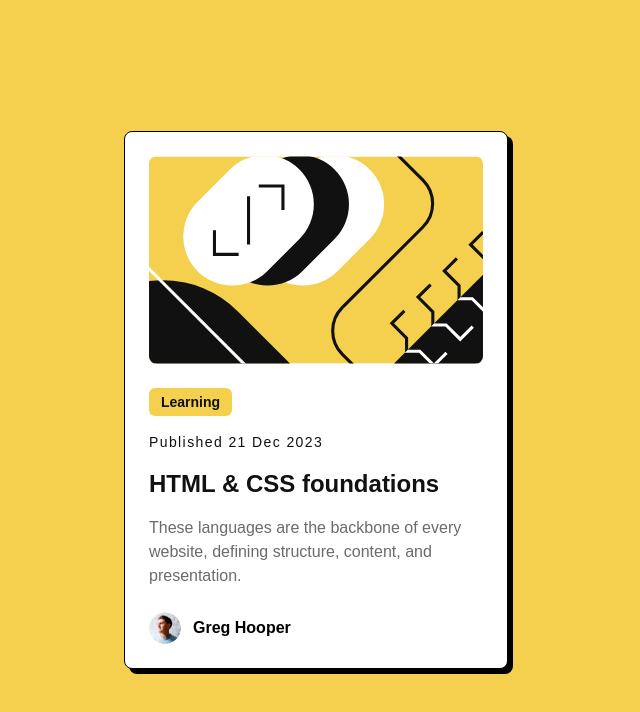
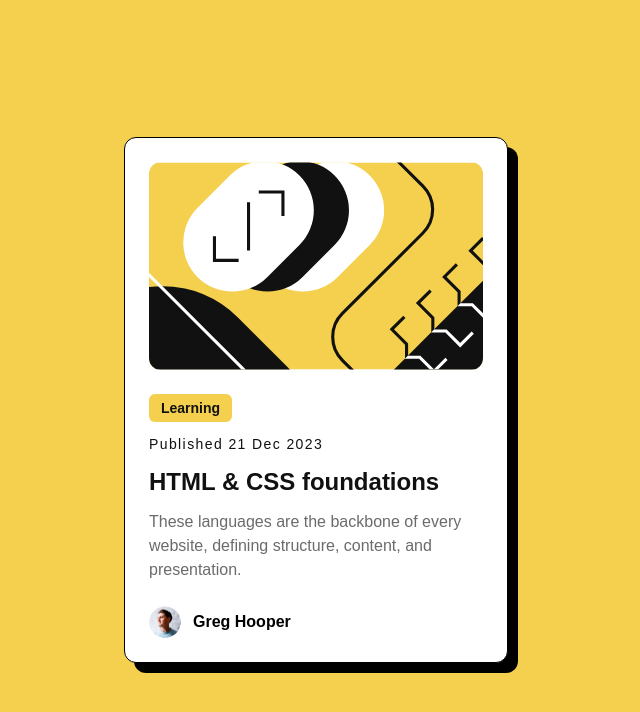
Before and after one commit to thisisranjithk/blog-preview-card, a website: page index.html in a window 1280 px wide. Shown: the whole page, without its empty margins (324-964 px from the left). Drawn offline with Linux system fonts and the light colour scheme.

Commit message:
ui bug fix

```diff
--- a/index.html
+++ b/index.html
@@ -11,12 +11,12 @@
       <section class="section-container">
         <div class="mb-6">
           <img
-            class="w-full h-52 rounded-lg overflow-hidden object-cover"
+            class="w-full h-52 rounded-xl overflow-hidden object-cover"
             src="./assets/images/illustration-article.svg"
             alt="articale-illustration"
           />
         </div>
-        <div class="flex flex-col space-y-4 text-darkGrey mb-6">
+        <div class="flex flex-col space-y-3 text-darkGrey mb-6">
           <div>
             <button
               class="bg-primary font-bold text-sm py-1 px-3 rounded-md inline"
--- a/input.css
+++ b/input.css
@@ -8,5 +8,5 @@
 @tailwind utilities;
 
 .section-container {
-  @apply w-96 h-auto mx-4 md:mx-0 bg-white rounded-lg p-6 border border-black shadow-[5px_5px_0px_0px_rgba(0,0,0)];
+  @apply w-96 h-auto mx-4 md:mx-0 bg-white rounded-xl p-6 border border-black shadow-[10px_10px_0px_0px_rgba(0,0,0)];
 }
```
Also changed, not shown: styles/style.css.
